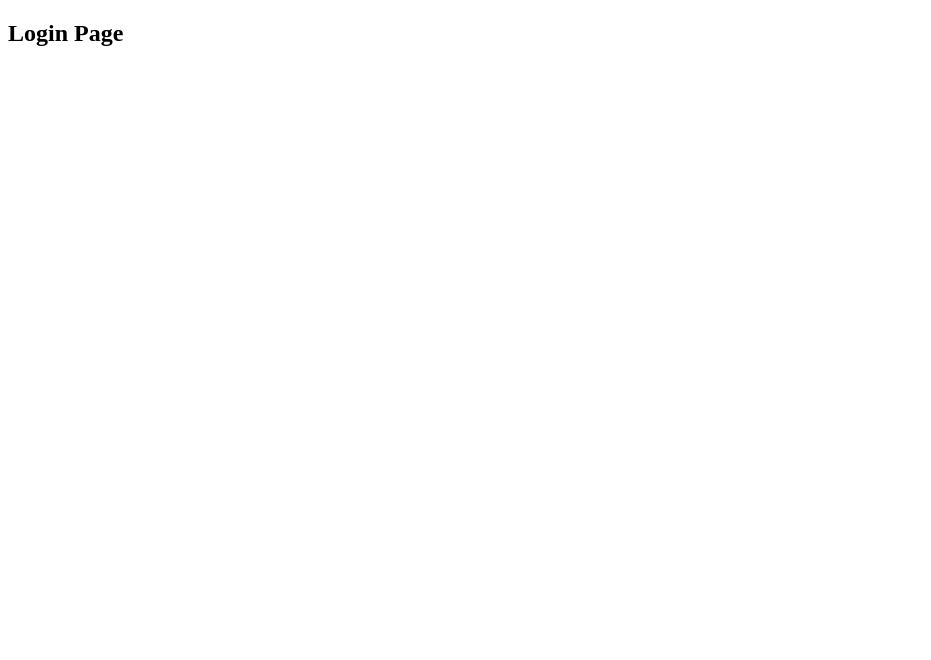
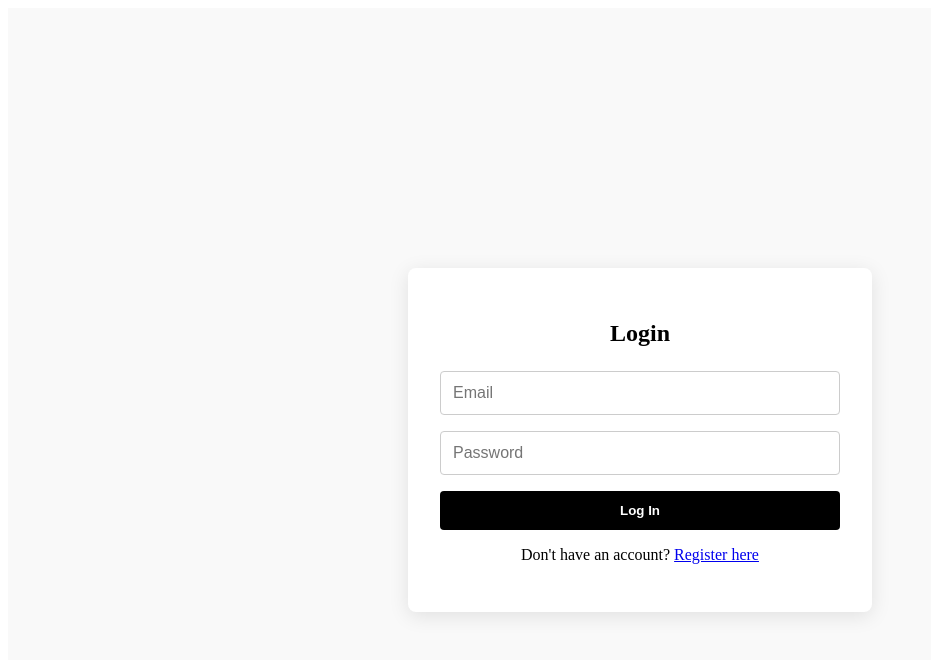
Before and after one commit to JazzR22/goalpp-web, a React (Vite) app: page / in a window 1280 px wide. Shown: the top 660 px of the page, without its empty margins (0-931 px from the left). Built offline with nearby package versions, Linux system fonts and the light colour scheme.

Commit message:
feat: implement login and register logic with controlled forms

```diff
--- a/src/pages/Login.jsx
+++ b/src/pages/Login.jsx
@@ -1,7 +1,50 @@
+import { useState } from 'react'
+import '../styles/Login.css'
+
 export default function Login() {
-    return (
-      <div>
-        <h2>Login Page</h2>
-      </div>
-    )
+  const [email, setEmail] = useState('')
+  const [password, setPassword] = useState('')
+
+  const handleSubmit = async (e) => {
+    e.preventDefault()
+    const res = await fetch('http://localhost:5000/api/auth/login', {
+      method: 'POST',
+      headers: { 'Content-Type': 'application/json' },
+      body: JSON.stringify({ email, password })
+    })
+    const data = await res.json()
+
+    if (res.ok) {
+      localStorage.setItem('token', data.token)
+      window.location.href = '/dashboard'
+    } else {
+      alert(data.msg || data.error)
+    }
   }
+
+  return (
+    <div className="login-container">
+      <form onSubmit={handleSubmit} className="login-form">
+        <h2 className="login-title">Login</h2>
+        <input
+          type="email"
+          value={email}
+          placeholder="Email"
+          onChange={e => setEmail(e.target.value)}
+          className="login-input"
+        />
+        <input
+          type="password"
+          value={password}
+          placeholder="Password"
+          onChange={e => setPassword(e.target.value)}
+          className="login-input"
+        />
+        <button type="submit" className="login-button">Log In</button>
+        <p style={{ textAlign: 'center', marginTop: '1rem' }}>
+          Don't have an account? <a href="/register">Register here</a>
+        </p>
+      </form>
+    </div>
+  )
+}
--- a/src/pages/Register.jsx
+++ b/src/pages/Register.jsx
@@ -1,7 +1,50 @@
+import { useState } from 'react'
+import '../styles/Login.css'
+
 export default function Register() {
-    return (
-      <div>
-        <h2>Register Page</h2>
-      </div>
-    )
+  const [email, setEmail] = useState('')
+  const [password, setPassword] = useState('')
+
+  const handleSubmit = async (e) => {
+    e.preventDefault()
+    const res = await fetch('http://localhost:5000/api/auth/register', {
+      method: 'POST',
+      headers: { 'Content-Type': 'application/json' },
+      body: JSON.stringify({ email, password })
+    })
+
+    const data = await res.json()
+    if (res.ok) {
+      localStorage.setItem('token', data.token)
+      window.location.href = '/dashboard'
+    } else {
+      alert(data.msg || data.error)
+    }
   }
+
+  return (
+    <div className="login-container">
+      <form onSubmit={handleSubmit} className="login-form">
+        <h2 className="login-title">Register</h2>
+        <input
+          type="email"
+          value={email}
+          placeholder="Email"
+          onChange={e => setEmail(e.target.value)}
+          className="login-input"
+        />
+        <input
+          type="password"
+          value={password}
+          placeholder="Password"
+          onChange={e => setPassword(e.target.value)}
+          className="login-input"
+        />
+        <button type="submit" className="login-button">Register</button>
+        <p style={{ textAlign: 'center', marginTop: '1rem' }}>
+          Already have an account? <a href="/">Log in</a>
+        </p>
+      </form>
+    </div>
+  )
+}
--- /dev/null
+++ b/src/styles/Login.css
@@ -0,0 +1,46 @@
+.login-container {
+    display: flex;
+    justify-content: center;
+    align-items: center;
+    min-height: 100vh;
+    padding: 2rem;
+    background-color: #f9f9f9;
+  }
+
+  .login-form {
+    background: white;
+    padding: 2rem;
+    border-radius: 8px;
+    box-shadow: 0 4px 20px rgba(0, 0, 0, 0.1);
+    width: 100%;
+    max-width: 400px;
+    display: flex;
+    flex-direction: column;
+  }
+
+  .login-title {
+    text-align: center;
+    margin-bottom: 1.5rem;
+  }
+
+  .login-input {
+    margin-bottom: 1rem;
+    padding: 0.75rem;
+    font-size: 1rem;
+    border: 1px solid #ccc;
+    border-radius: 4px;
+  }
+
+  .login-button {
+    padding: 0.75rem;
+    background-color: black;
+    color: white;
+    font-weight: bold;
+    border: none;
+    border-radius: 4px;
+    cursor: pointer;
+  }
+
+  .login-button:hover {
+    background-color: #333;
+  }
```
